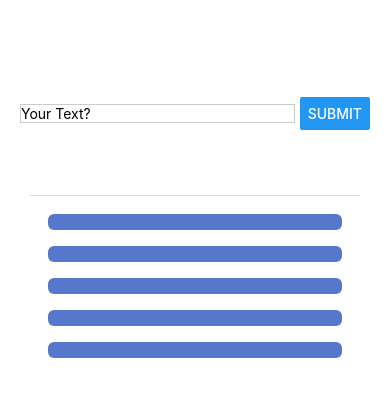
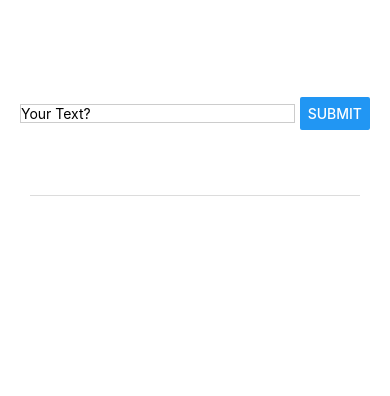
Before and after one commit to BKazimy/NotifierApp, a React Native app: screen / in a window 390 px wide. Shown: the top 396 px of the page. Built offline with nearby package versions, Linux system fonts and the light colour scheme.

Commit message:
Oct 29, 2024, 10:56 AM

```diff
--- a/App.js
+++ b/App.js
@@ -11,7 +11,7 @@ import {
 
 export default function App() {
   const [enteredTodoText, setEnteredTodoText] = useState('');
-  const [todos, setTodos] = useState([1,23,3,4,56]);
+  const [todos, setTodos] = useState([]);
 
   function todoInputHandler(enteredText) {
     setEnteredTodoText(enteredText);
```
